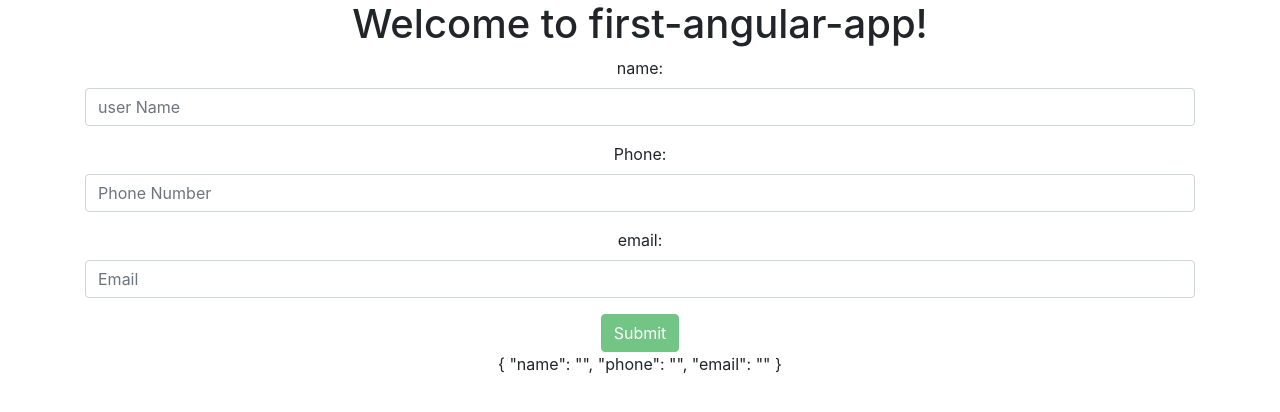
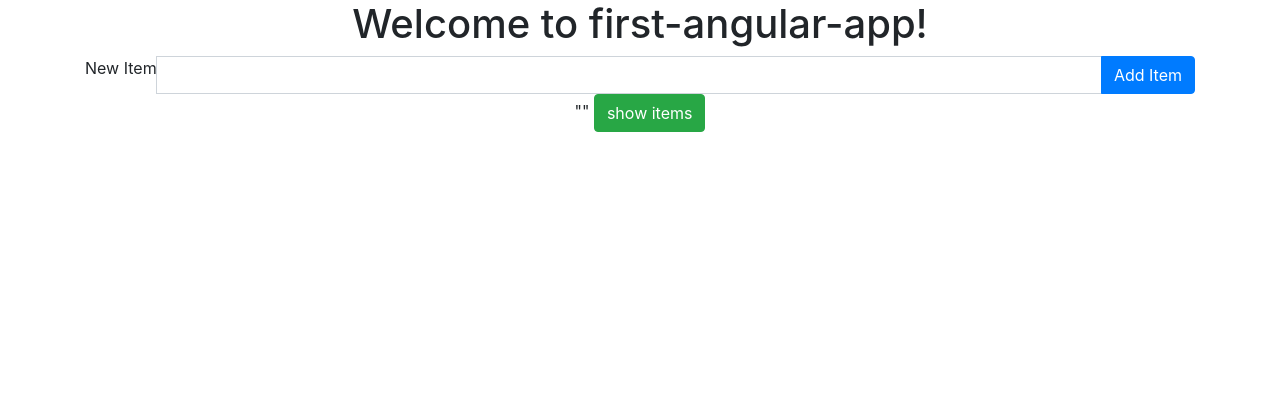
Before and after one commit to srivi1225/first-angular-app, an Angular app: page / in a window 1280 px wide. Shown: the top 412 px of the page. Built offline with nearby package versions, Linux system fonts and the light colour scheme.

Commit message:
code for angular services.

```diff
--- a/src/app/app.component.html
+++ b/src/app/app.component.html
@@ -35,5 +35,6 @@ below one is directive example component
   placholder for content
   <router-outlet></router-outlet> //this is a place holder to display the corresponding page content through routing
 </div>
-<app-template-driven></app-template-driven> -->
-<app-reactive-forms></app-reactive-forms>
+<app-template-driven></app-template-driven>
+<app-reactive-forms></app-reactive-forms> -->
+<app-list-service></app-list-service>
--- a/src/app/app.module.ts
+++ b/src/app/app.module.ts
@@ -12,7 +12,8 @@ import { HomeComponent } from './home/home.component';
 import { AboutComponent } from './about/about.component';
 import { BlogComponent } from './blog/blog.component';
 import { TemplateDrivenComponent } from './template-driven/template-driven.component';
-import { ReactiveFormsComponent } from './reactive-forms/reactive-forms.component'
+import { ReactiveFormsComponent } from './reactive-forms/reactive-forms.component';
+import { ListServiceComponent } from './list-service/list-service.component'
 
 //these changes are required for routing
 const ROUTES:Routes = [
@@ -32,7 +33,8 @@ const ROUTES:Routes = [
     AboutComponent,
     BlogComponent,
     TemplateDrivenComponent,
-    ReactiveFormsComponent
+    ReactiveFormsComponent,
+    ListServiceComponent
   ],
   imports: [
     BrowserModule,
--- /dev/null
+++ b/src/app/list-service/list-service.component.html
@@ -0,0 +1,14 @@
+<div class="container">
+  <form #frm="ngForm" (ngSubmit)="addItem(frm)">
+    <div class="input-group">
+      <span class="input-group-addon">New Item</span>
+      <input type="text" name="itemName" class="form-control" ngModel>
+      <button type="submit" name="submit" class="btn btn-primary">Add Item</button>
+    </div>
+  </form>
+  </div>
+  {{frm.value.itemName|json}}
+<button type="button" (click)="getOrderedItems()" class="btn btn-success">show items</button>
+  <ul class="list-group">
+    <li *ngFor= "let item of ordereditems" class="list-group-item">{{item}}</li>
+  </ul>
--- /dev/null
+++ b/src/app/list-service/list-service.component.ts
@@ -0,0 +1,27 @@
+ import { Component, OnInit } from '@angular/core';
+import { ListService } from '../list.service';
+
+@Component({
+  selector: 'app-list-service',
+  templateUrl: './list-service.component.html',
+  styleUrls: ['./list-service.component.css'],
+  providers: [ListService]
+})
+export class ListServiceComponent implements OnInit {
+ordereditems:string[]=[]
+getOrderedItems() {
+  this.ordereditems = this.listService.getGroceries();
+  console.log(this.ordereditems)
+}
+
+addItem(form:any) {
+  console.log(form.value.itemName)
+  this.ordereditems = this.listService.addItem(form.value.itemName)
+  console.log(this.ordereditems)
+}
+  constructor(private listService: ListService) { }
+
+  ngOnInit() {
+  }
+
+}
--- /dev/null
+++ b/src/app/list.service.ts
@@ -0,0 +1,19 @@
+import { Injectable } from '@angular/core';
+
+@Injectable({
+  providedIn: 'root'
+})
+export class ListService {
+  groceries:string[] = ['bread', 'butter','jam']
+
+  getGroceries(): string[] {
+    return this.groceries
+  }
+
+addItem(data) :string[] {
+  this.groceries.push(data);
+  return this.groceries
+}
+
+  constructor() { }
+}
```
Also changed, not shown: src/app/list-service/list-service.component.css (added), 2 other files (tests, documents, lock files or other folders).
